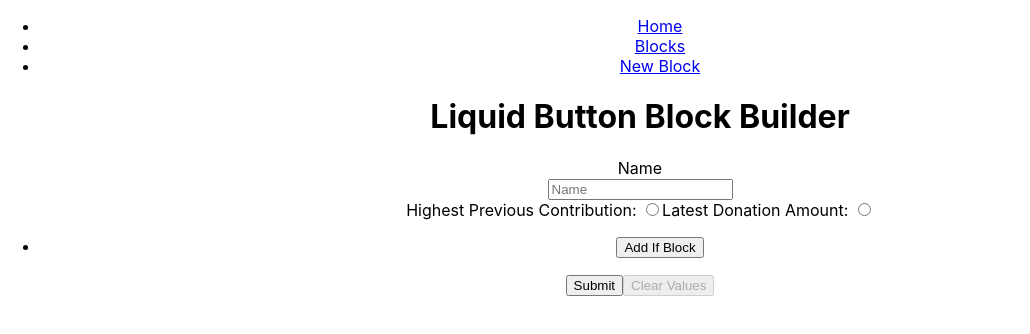
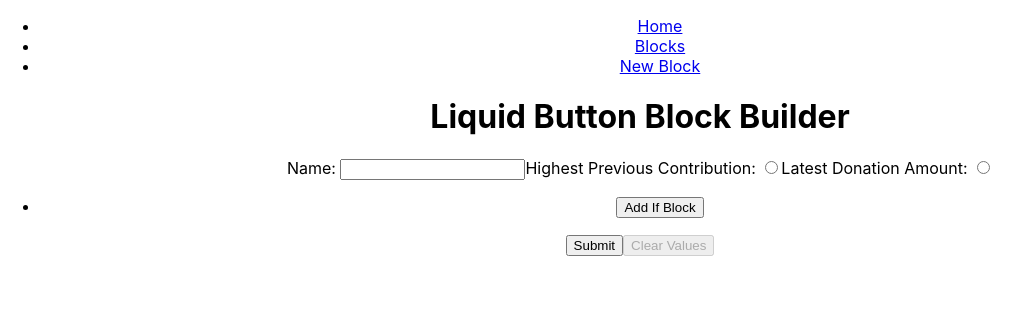
Before and after one commit to amy-chinlai/phase5-project-liquid-button-block, a React (Create React App) app in the folder frontend/: page /blocks/new in a window 1280 px wide. Shown: the top 334 px of the page, without its empty margins (0-1030 px from the left). Built offline with nearby package versions, Linux system fonts and the light colour scheme; the HTML template or start-up script is replaced by a standard one.

Commit message:
name and donation_type inputs appearing

```diff
--- a/frontend/src/components/BlockForm.js
+++ b/frontend/src/components/BlockForm.js
@@ -1,12 +1,13 @@
 import React, { Component } from "react";
-import { useForm, useFieldArray } from "react-hook-form";
+// import { useForm, useFieldArray } from "react-hook-form";
 import { Field, FieldArray, reduxForm } from 'redux-form'
 
-const renderField = ({ input, label, type }) => (
+const renderField = ({ input, label, type, meta: { touched, error } }) => (
     <div>
       <label>{label}</label>
       <div>
         <input {...input} type={type} placeholder={label} />
+        {touched && error && <span>{error}</span>}
       </div>
     </div>
   )
@@ -81,12 +82,7 @@ const renderField = ({ input, label, type }) => (
     const { handleSubmit, pristine, reset, submitting } = props
     return (
       <form onSubmit={handleSubmit}>
-        <Field
-          name="name"
-          type="text"
-          component={renderField}
-          label="Name"
-        />
+                Name: <input type="text" name="name"/>
                 Highest Previous Contribution: <input type="radio" id="hpc" name="donation_type" value="HighestPreviousContribution"  />
                 Latest Donation Amount: <input type="radio" id="lda" name="donation_type" value="LatestDonationAmount" />
         <FieldArray name="ifBlocks" component={renderIfBlocks} />
```
